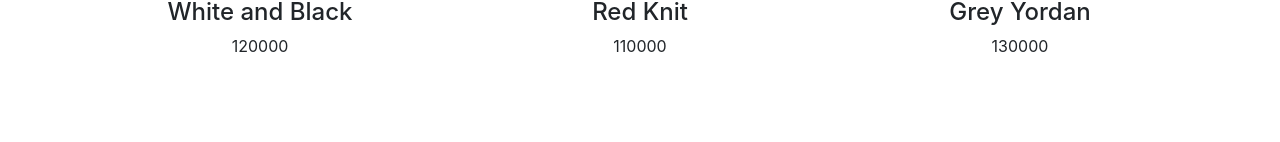
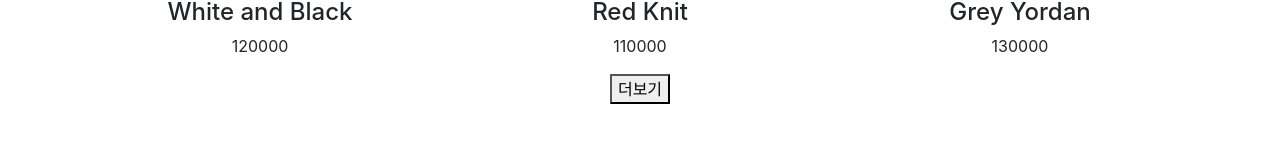
Before and after one commit to duhyeonChoi/react_practice, a React (Create React App) app in the folder shop/: page / in a window 1280 px wide. Shown: the part 572-714 px from the top of the page. Built offline with nearby package versions, Linux system fonts and the light colour scheme.

Commit message:
ajax 연습

```diff
--- a/shop/package.json
+++ b/shop/package.json
@@ -6,6 +6,7 @@
     "@testing-library/jest-dom": "^5.17.0",
     "@testing-library/react": "^13.4.0",
     "@testing-library/user-event": "^13.5.0",
+    "axios": "^1.6.5",
     "bootstrap": "^5.3.2",
     "react": "^18.2.0",
     "react-bootstrap": "^2.9.2",
--- a/shop/src/App.js
+++ b/shop/src/App.js
@@ -14,7 +14,7 @@
 
 export default function App() {
   let navigate = useNavigate();
-  let [shoes] = useState(data);
+  let [shoes, setShoes] = useState(data);
 
 
   return (
@@ -22,7 +22,7 @@
       <Myheader navigate={navigate}/>
 
       <Routes>
-        <Route path="/" element={ <Main shoes={shoes}/> }/>
+        <Route path="/" element={ <Main shoes={shoes} setShoes={setShoes}/> }/>
         <Route path="/detail/:id" element={ <Detail shoes={shoes} /> }/>
 
 
--- a/shop/src/routes/Main.js
+++ b/shop/src/routes/Main.js
@@ -1,7 +1,8 @@
-import Container from "react-bootstrap/Container";
+ import Container from "react-bootstrap/Container";
 import bgpic from "../img/bg.png";
 import Row from "react-bootstrap/Row";
 import Col from "react-bootstrap/Col";
+import axios from 'axios';
 
 function Card(props) {
   return (
@@ -28,8 +29,6 @@
 
   return (
     <>
-
-
       <div
         className="main-bg"
         style={{ backgroundImage: "url(" + bgpic + ")" }}
@@ -37,11 +36,42 @@
 
       <Container>
         <Row>
-          {props.shoes.map(function (_, i) {
+        {
+          props.shoes.map(function (_, i) {
             return <Card shoes={props.shoes} id={i} />;
-          })}
+          })
+        }
         </Row>
       </Container>
+
+      <button onClick={()=>{
+        axios.get('https://codingapple1.github.io/shop/data2.json')
+        .then( (res)=>{
+          let temp = [...props.shoes, ...res.data];
+          props.setShoes(temp);
+        })
+        .catch( ()=>{
+          console.log("실패")
+        });
+
+        // // 서버에 요청(1곳)
+        // axios.post('[url]', {name: 'kim'})
+        // .then( ()=>{
+
+        // })
+        // .catch( ()=>{
+
+        // });
+        // // 서버에 요청(여러 곳)
+        // Promise.all([ axios.get(~), axios.get(~) ])
+        // .then( ()=>{
+
+        // })
+        // .catch( ()=>{
+
+        // })
+
+      }}>더보기</button>
     </>
   );
 }
```
Also changed, not shown: 1 other file (tests, documents, lock files or other folders).
